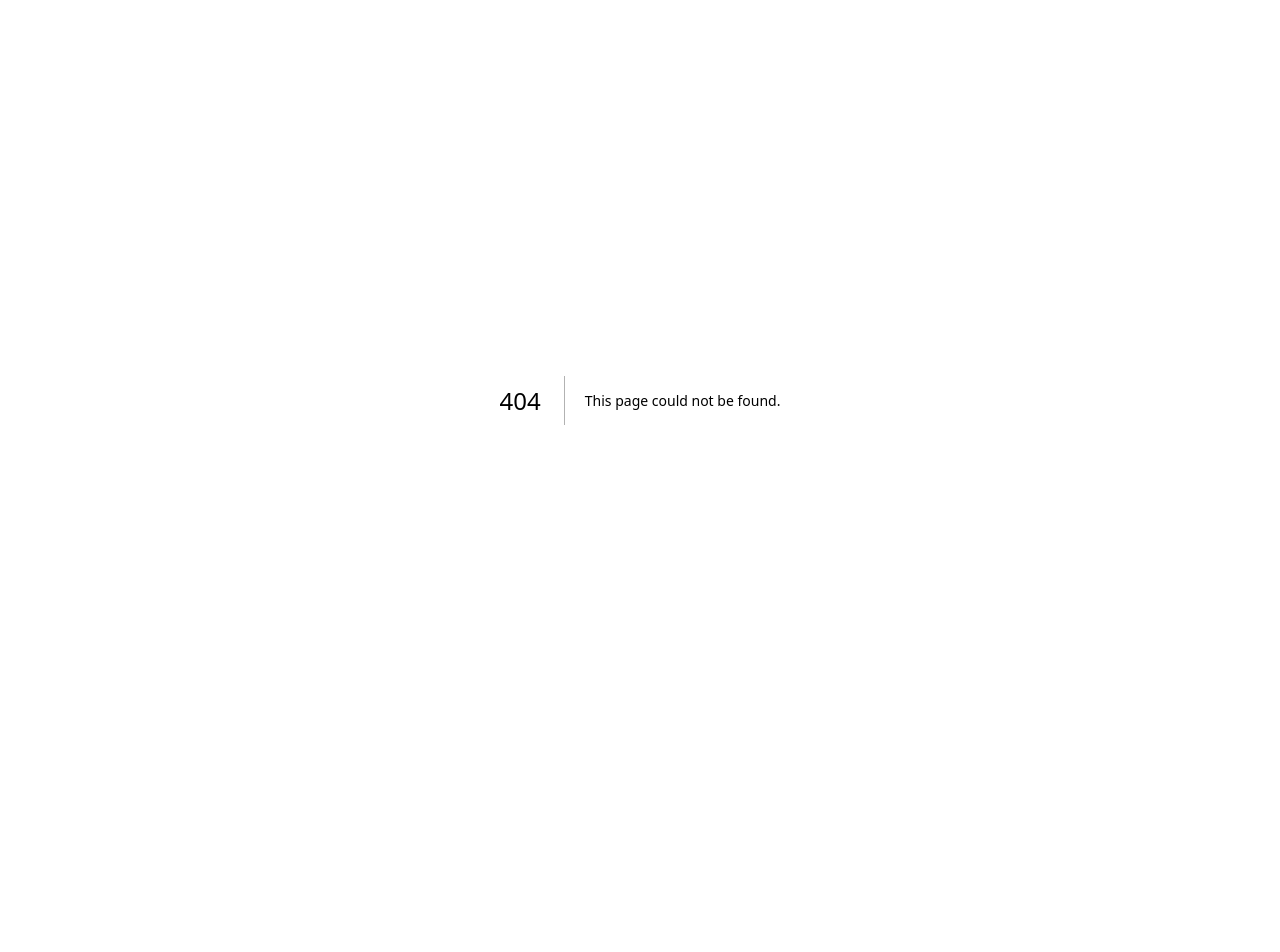
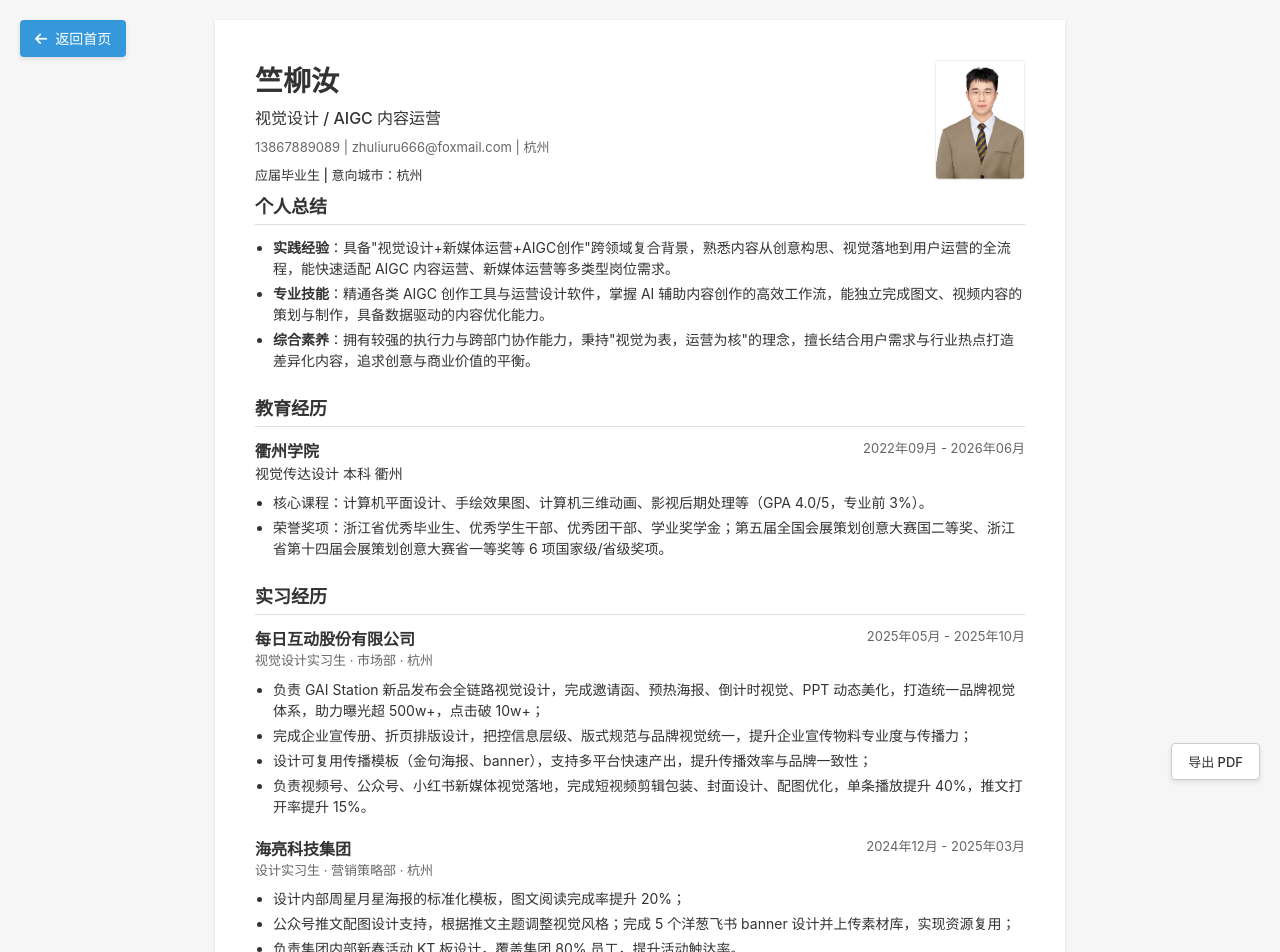
Before and after one commit to xiaoyaoaiqima/blog_nextjs_vercel, a Next.js app: page /cv-zhuliuru in a window 1280 px wide. Before the commit this address had no page. Shown: the top 952 px of the page. Before the commit the page ends 800 px from the top, so only its background shows below. Built offline with nearby package versions, Linux system fonts and the light colour scheme.

Commit message:
feat：支持多份简历

```diff
--- /dev/null
+++ b/components/resume/config-zhuliuru.js
@@ -0,0 +1,115 @@
+// 竺柳汝 简历配置
+export const headlineTags = ["应届毕业生", "意向城市：杭州"];
+
+export const resumeProfile = {
+  name: "竺柳汝",
+  documentTitle: "竺柳汝-简历",
+  jobTitle: "视觉设计 / AIGC 内容运营",
+  photoSrc: "me.png",
+  photoAlt: "竺柳汝的照片",
+  pdfFileName: "竺柳汝-简历.pdf",
+  contactItems: [
+    { text: "13867889089", href: "tel:13867889089" },
+    { text: "zhuliuru666@foxmail.com", href: "mailto:zhuliuru666@foxmail.com" },
+    { text: "杭州" },
+  ],
+};
+
+export const summaryText = `
+- **实践经验**：具备"视觉设计+新媒体运营+AIGC创作"跨领域复合背景，熟悉内容从创意构思、视觉落地到用户运营的全流程，能快速适配 AIGC 内容运营、新媒体运营等多类型岗位需求。
+- **专业技能**：精通各类 AIGC 创作工具与运营设计软件，掌握 AI 辅助内容创作的高效工作流，能独立完成图文、视频内容的策划与制作，具备数据驱动的内容优化能力。
+- **综合素养**：拥有较强的执行力与跨部门协作能力，秉持"视觉为表，运营为核"的理念，擅长结合用户需求与行业热点打造差异化内容，追求创意与商业价值的平衡。
+`;
+
+export const educationData = [
+  {
+    school: "衢州学院",
+    timeTag: "2022年09月 - 2026年06月",
+    degreeInfo: "视觉传达设计 本科 衢州",
+    achievements: [
+      "核心课程：计算机平面设计、手绘效果图、计算机三维动画、影视后期处理等（GPA 4.0/5，专业前 3%）。",
+      "荣誉奖项：浙江省优秀毕业生、优秀学生干部、优秀团干部、学业奖学金；第五届全国会展策划创意大赛国二等奖、浙江省第十四届会展策划创意大赛省一等奖等 6 项国家级/省级奖项。",
+    ],
+  },
+];
+
+export const experienceTitle = "实习经历";
+
+// 实习经历
+export const experienceData = [
+  {
+    company: "每日互动股份有限公司",
+    role: "视觉设计实习生 · 市场部 · 杭州",
+    timeTag: "2025年05月 - 2025年10月",
+    achievements: [
+      "负责 GAI Station 新品发布会全链路视觉设计，完成邀请函、预热海报、倒计时视觉、PPT 动态美化，打造统一品牌视觉体系，助力曝光超 500w+，点击破 10w+；",
+      "完成企业宣传册、折页排版设计，把控信息层级、版式规范与品牌视觉统一，提升企业宣传物料专业度与传播力；",
+      "设计可复用传播模板（金句海报、banner），支持多平台快速产出，提升传播效率与品牌一致性；",
+      "负责视频号、公众号、小红书新媒体视觉落地，完成短视频剪辑包装、封面设计、配图优化，单条播放提升 40%，推文打开率提升 15%。",
+    ],
+  },
+  {
+    company: "海亮科技集团",
+    role: "设计实习生 · 营销策略部 · 杭州",
+    timeTag: "2024年12月 - 2025年03月",
+    achievements: [
+      "设计内部周星月星海报的标准化模板，图文阅读完成率提升 20%；",
+      "公众号推文配图设计支持，根据推文主题调整视觉风格；完成 5 个洋葱飞书 banner 设计并上传素材库，实现资源复用；",
+      "负责集团内部新春活动 KT 板设计，覆盖集团 80% 员工，提升活动触达率。",
+    ],
+  },
+  {
+    company: "杭州小五和她的兄弟们科技有限公司",
+    role: "海外短剧运营（YouTube）实习生 · 国际事业部 · 杭州",
+    timeTag: "2026年03月 - 2026年04月",
+    achievements: [
+      "独立负责多语种账号高点击率封面设计，全账号平均点击率 6.7%，最高达 20.7%，精通爆款封面逻辑、视觉抓眼技巧；",
+      "用 AI 工具批量产出封面、优化标题与视觉呈现，具备电商化视觉高效产出能力；",
+      "进行用户偏好分析、数据驱动视觉优化，用设计直接提升播放与转化。",
+    ],
+  },
+];
+
+// 项目经历
+export const projectData = [
+  {
+    company: "跨境电商亚马逊视觉设计",
+    timeTag: "2025年12月 - 2026年02月",
+    achievements: [
+      "协助跨境电商团队进行亚马逊钩针工具类目产品视觉设计，独立完成产品主图、辅图、场景图排版优化；",
+      "结合亚马逊平台规则，突出产品质感、使用场景与卖点，提升主图点击率与转化效果；",
+      "运用 PS/AI 完成产品精修、背景处理、信息排版，保证图片符合跨境平台视觉规范；",
+      "用视觉设计提升商品展示专业度，助力跨境店铺产品展示优化与流量转化。",
+    ],
+  },
+  {
+    company: "小红书自媒体运营",
+    timeTag: "2023年12月 - 2025年08月",
+    achievements: [
+      "自主运营设计类自媒体账号，负责选题策划、内容创作、视觉设计、数据复盘、涨粉变现全流程；",
+      "搭建内容矩阵，输出 AI 绘画、设计技巧、干货笔记，累计浏览 20w+，单篇最高阅读 10w+，获赞收藏 4000+；",
+      "熟练使用 Midjourney 等工具打造差异化内容，成功对接商业合作，具备自媒体变现经验。",
+    ],
+  },
+  {
+    company: "衢州学院校园文创产品 IP 设计与开发工作室",
+    timeTag: "2023年05月 - 2025年05月",
+    achievements: [
+      "负责 IP 定位、视觉设计、产品落地、宣传推广，具备品牌打造 + 内容运营能力；",
+      '定位"校园文化+地方特色"双内核，针对考生、校友、国际生三类用户痛点，结合衢州非遗等元素，运用 AI 工具辅助完成设计；',
+      '开发近 20 款实用型文创产品，搭建"设计-生产-销售"运营链路；工作室累计收益 5k+，文创产品成学校对外宣传可视化载体，覆盖招生季、校友返校等核心场景。',
+    ],
+  },
+];
+
+// 技能/证书及其他
+export const skillsData = [
+  { label: "AIGC 工具", value: "即梦、ChatGPT、Grok、豆包" },
+  { label: "语言", value: "英语 CET-4、普通话二乙" },
+  { label: "软件技能", value: "PS、AI、Figma、PR、剪映" },
+];
+
+export const resumeFooter = {
+  icpLabel: "浙ICP备2025157442号",
+  icpHref: "https://beian.miit.gov.cn/",
+};
--- a/components/resume/experience.js
+++ b/components/resume/experience.js
@@ -2,14 +2,23 @@
 import React from 'react';
 
 // 公司级别组件
-export const CompanyItem = ({ company, role, timeTag, projects }) => (
+export const CompanyItem = ({ company, role, timeTag, projects, achievements }) => (
   <div className="company-block">
     <div className="company-name">
       {company}
       <span className="time-tag">{timeTag}</span>
     </div>
     {role && <div className="job-info">{role}</div>}
-    {projects.map((project, index) => (
+    {achievements?.length ? (
+      <div className="achievements">
+        <ul>
+          {achievements.map((item, index) => (
+            <li key={index} dangerouslySetInnerHTML={{ __html: item }} />
+          ))}
+        </ul>
+      </div>
+    ) : null}
+    {projects?.map((project, index) => (
       <ProjectItem key={index} {...project} />
     ))}
   </div>
--- a/components/resume/resume-page.js
+++ b/components/resume/resume-page.js
@@ -1,15 +1,7 @@
 import React, { useRef, useState } from "react";
 import Markdown from "markdown-to-jsx";
 import { CompanyItem } from "./experience";
-import {
-  educationData,
-  experienceData,
-  headlineTags,
-  otherInfo,
-  resumeFooter,
-  resumeProfile,
-  summaryText,
-} from "./config";
+import * as defaultConfig from "./config";
 
 const resumeStyles = `
   :root {
@@ -46,9 +38,8 @@ const resumeStyles = `
 
   /* Header */
   .top-section {
-    margin-bottom: 24px;
-    border-bottom: 2px solid #333;
-    padding-bottom: 16px;
+    margin-bottom: 4px;
+    padding-bottom: 4px;
     display: flex;
     justify-content: space-between;
     align-items: flex-start;
@@ -58,13 +49,26 @@ const resumeStyles = `
     flex: 1;
   }
 
-  .header-photo {
+  .header-photo-wrapper {
     width: 90px;
     height: 120px;
-    object-fit: cover;
     margin-left: 20px;
     border-radius: 4px;
     border: 1px solid #eee;
+    overflow: hidden;
+    flex-shrink: 0;
+    position: relative;
+  }
+
+  .header-photo {
+    position: absolute;
+    top: 0;
+    left: 50%;
+    transform: translateX(-50%);
+    height: 100%;
+    width: auto;
+    max-width: none;
+    display: block;
   }
 
   h1 {
@@ -225,7 +229,19 @@ const resumeStyles = `
   }
 `;;
 
-export default function ResumePage() {
+export default function ResumePage({ config = defaultConfig }) {
+  const {
+    educationData,
+    experienceData,
+    projectData,
+    skillsData,
+    headlineTags = [],
+    resumeFooter,
+    resumeProfile,
+    summaryText,
+    experienceTitle = "工作与实习经历",
+  } = config;
+
   const containerRef = useRef(null);
   const [isExporting, setIsExporting] = useState(false);
 
@@ -244,25 +260,43 @@ export default function ResumePage() {
         scale: 2,
         useCORS: true,
         logging: false,
-        backgroundColor: "#ffffff"
+        backgroundColor: "#ffffff",
+        imageTimeout: 20000,
+        foreignObjectRendering: false
       });
 
-      const imgWidth = 210;
-      const pageHeight = 297;
-      const imgHeight = (canvas.height * imgWidth) / canvas.width;
-      let heightLeft = imgHeight;
+      const pdfWidth = 210;
+      const pdfPageHeight = 297;
+      // 每一页对应的 canvas 像素高度
+      const pxPerPage = (canvas.width * pdfPageHeight) / pdfWidth;
 
       const pdf = new jsPDF("p", "mm", "a4");
-      let position = 0;
+      const totalPages = Math.ceil(canvas.height / pxPerPage);
 
-      pdf.addImage(canvas.toDataURL("image/png"), "PNG", 0, position, imgWidth, imgHeight);
-      heightLeft -= pageHeight;
-
-      while (heightLeft > 0) {
-        position = heightLeft - imgHeight;
-        pdf.addPage();
-        pdf.addImage(canvas.toDataURL("image/png"), "PNG", 0, position, imgWidth, imgHeight);
-        heightLeft -= pageHeight;
+      // 按页切片，避免重复嵌入整张长图
+      for (let i = 0; i < totalPages; i++) {
+        const sliceCanvas = document.createElement("canvas");
+        const sliceHeight = Math.min(pxPerPage, canvas.height - i * pxPerPage);
+        sliceCanvas.width = canvas.width;
+        sliceCanvas.height = sliceHeight;
+        const ctx = sliceCanvas.getContext("2d");
+        ctx.fillStyle = "#ffffff";
+        ctx.fillRect(0, 0, sliceCanvas.width, sliceCanvas.height);
+        ctx.drawImage(
+          canvas,
+          0, i * pxPerPage, canvas.width, sliceHeight,
+          0, 0, canvas.width, sliceHeight
+        );
+        const sliceImgHeight = (sliceHeight * pdfWidth) / canvas.width;
+        if (i > 0) pdf.addPage();
+        pdf.addImage(
+          sliceCanvas.toDataURL("image/jpeg", 0.92),
+          "JPEG",
+          0,
+          0,
+          pdfWidth,
+          sliceImgHeight
+        );
       }
 
       pdf.save(resumeProfile.pdfFileName);
@@ -298,11 +332,14 @@ export default function ResumePage() {
               {headlineTags.join(" | ")}
             </div>
           </div>
+          <div className="header-photo-wrapper">
             <img
               src={resumeProfile.photoSrc}
               alt={resumeProfile.photoAlt}
               className="header-photo"
+              crossOrigin="anonymous"
             />
+          </div>
         </div>
 
         <nav className="navigation">
@@ -313,7 +350,7 @@ export default function ResumePage() {
 
         <div className="main-content">
           <section id="summary" className="section">
-            <h2>个人总结</h2>
+            <h2 style={{ marginTop: "0" }}>个人总结</h2>
             <div className="summary-card">
               <Markdown>{summaryText}</Markdown>
             </div>
@@ -337,25 +374,34 @@ export default function ResumePage() {
               </div>
             ))}
           </section>
+          {experienceData?.length ? (
             <section id="experience" className="section">
-            <h2>工作与实习经历</h2>
+              <h2>{experienceTitle}</h2>
               {experienceData.map((exp, index) => (
                 <CompanyItem key={index} {...exp} />
               ))}
             </section>
-
-
-
-          {/* <section id="others" className="section">
-            <h2>其他</h2>
+          ) : null}
+          {projectData?.length ? (
+            <section id="projects" className="section">
+              <h2>项目经历</h2>
+              {projectData.map((exp, index) => (
+                <CompanyItem key={index} {...exp} />
+              ))}
+            </section>
+          ) : null}
+          {skillsData?.length ? (
+            <section id="skills" className="section">
+              <h2>技能/证书及其他</h2>
               <div className="other-info">
-              {otherInfo.map((item) => (
-                <p key={item.label}>
-                  <strong>{item.label}：</strong> {item.value}
+                {skillsData.map((item) => (
+                  <p key={item.label} style={{ marginBottom: "4px" }}>
+                    <strong>{item.label}：</strong>{item.value}
                   </p>
                 ))}
               </div>
-          </section> */}
+            </section>
+          ) : null}
         </div>
       </div>
       <footer style={{ textAlign: "center", fontSize: "13px", color: "#888", marginTop: "2rem" }}>
--- /dev/null
+++ b/pages/cv-zhuliuru.js
@@ -0,0 +1,29 @@
+import ResumePage from "../components/resume";
+import * as zhuliuruConfig from "../components/resume/config-zhuliuru";
+import Link from "next/link";
+
+export default function CVZhuliuru() {
+  return (
+    <div>
+      <Link
+        href="/"
+        style={{
+          position: "fixed",
+          top: "20px",
+          left: "20px",
+          padding: "8px 15px",
+          backgroundColor: "#3498db",
+          color: "white",
+          textDecoration: "none",
+          borderRadius: "4px",
+          boxShadow: "0 2px 5px rgba(0,0,0,0.1)",
+          zIndex: 1000,
+        }}
+      >
+        <i className="fas fa-arrow-left" style={{ marginRight: "8px" }} />
+        返回首页
+      </Link>
+      <ResumePage config={zhuliuruConfig} />
+    </div>
+  );
+}
```
Lines whose indentation alone changed are shown as unchanged.
